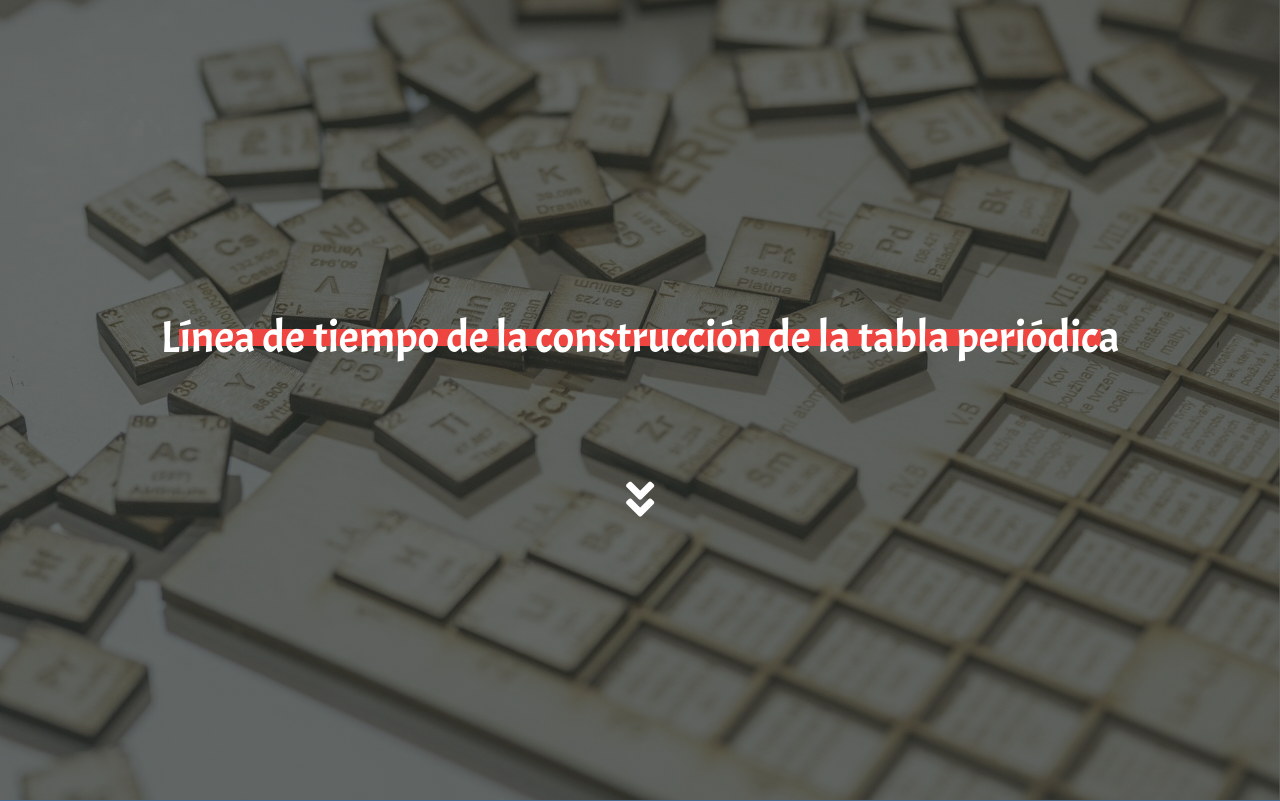
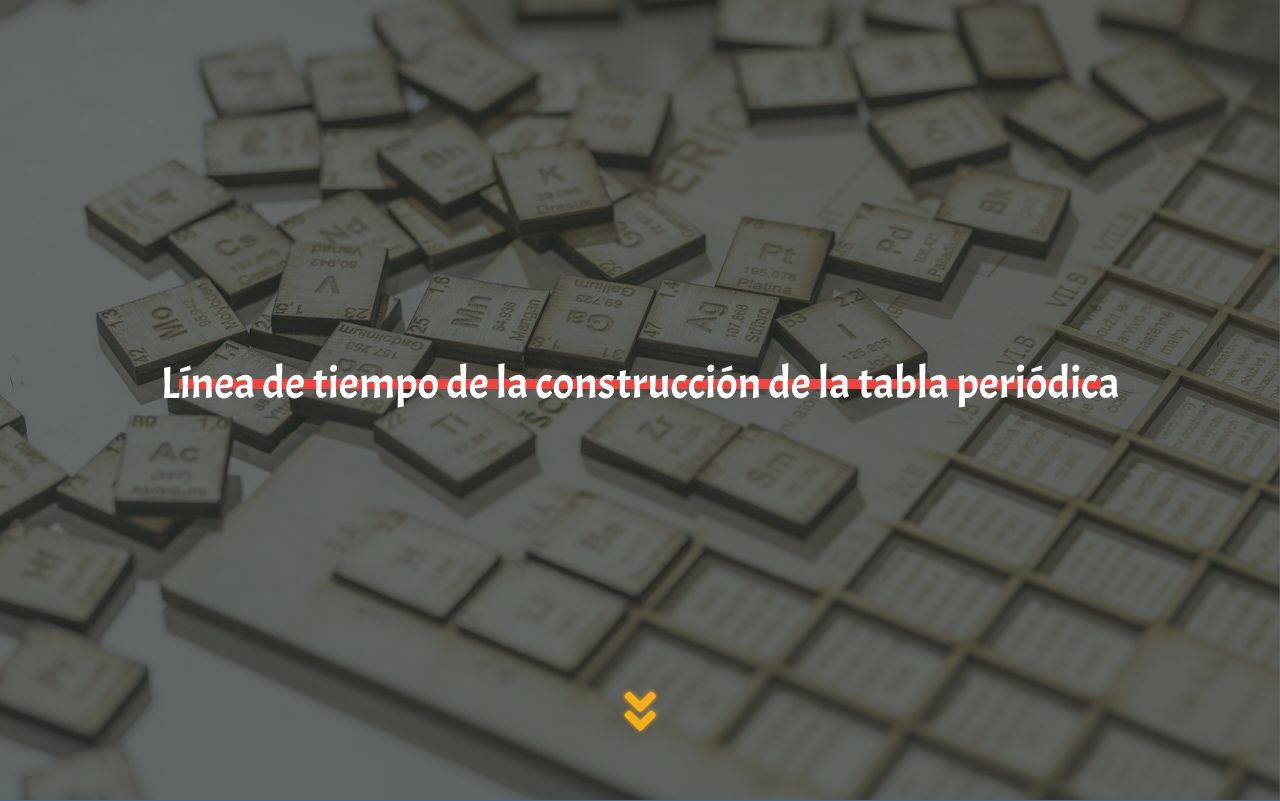
Before and after one commit to abraham1309/linea-de-tiempo-tabla-periodica, a plain HTML site: page index.html in a window 1280 px wide. Shown: the top 801 px of the page. Drawn offline with nearby package versions, Linux system fonts and the light colour scheme.

Commit message:
Se modifico la flecha

```diff
--- a/estilos/estilos.css
+++ b/estilos/estilos.css
@@ -44,7 +44,7 @@ body {
     content: '';
     position: absolute;
     width: 80%;
-    height: 30%;
+    height: 20%;
     background-color: #ee4540;
     z-index: -1;
 }
@@ -64,7 +64,7 @@ body {
     content: '';
     position: absolute;
     width: 270px;
-    height: 30%;
+    height: 20%;
     background-color: #ee4540;
     z-index: -1;
 }
@@ -80,10 +80,21 @@ body {
     font-weight: bold;
 }
 
-.div-titulo i {
-    color: #fff;
-    font-size: 45px;
-    animation: movimiento 1.25s linear infinite;
+.div-titulo .div-fecha {
+    padding-bottom: 100px;
+    position: absolute;
+    width: 100vw;
+    height: 100vh;
+    display: flex;
+    justify-content: center;
+    align-items: flex-end;
+}
+
+.div-titulo .div-fecha i {
+    color: #f5af19;
+    font-size: 50px;
+    filter: drop-shadow(0px 0px 2px #f5af19);
+    animation: movimiento 1.9s linear infinite;
 }
 
 
@@ -305,7 +316,7 @@ body {
         transform: translateY(0);
     }
     50% {
-        transform: translateY(35px);
+        transform: translateY(50px);
     }
     100% {
         transform: translateY(0);
--- a/index.html
+++ b/index.html
@@ -35,9 +35,11 @@
             Línea de tiempo de la construcción de la tabla periódica
         </h1>
         <br>
-        <br>
-        <br>
-        <i class="fas fa-angle-double-down"></i>
+
+        <div class="div-fecha">
+            <i class="fas fa-angle-double-down"></i>
+
+        </div>
     </section>
 
     <section class="seccion-presentacion" id="presentacion" style="overflow-x: hidden !important;">
```
